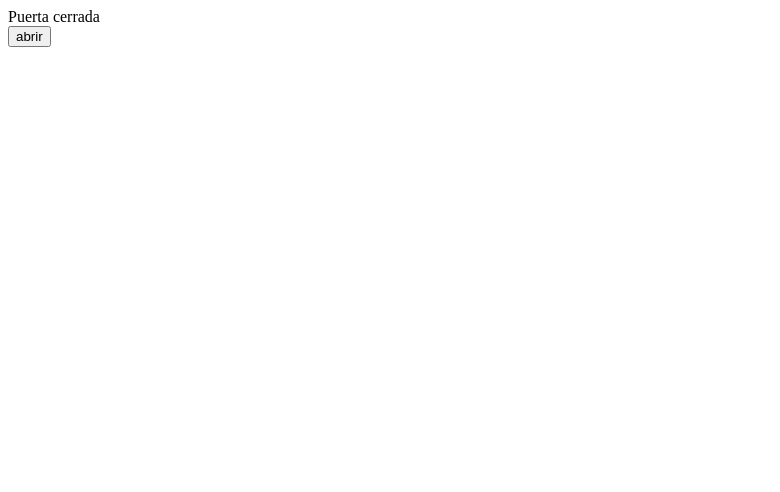
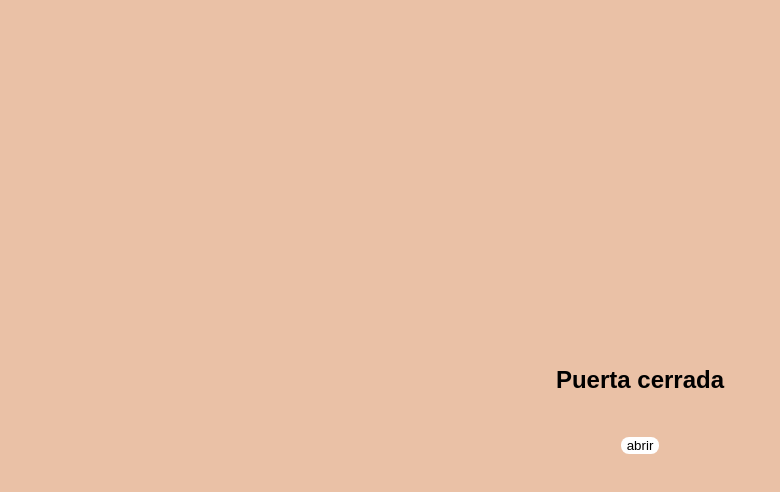
Before and after one commit to EAMR22/Vue-Basico, a plain HTML site: page index.html in a window 1280 px wide. Shown: the whole page, without its empty margins (0-780 px from the left). Drawn offline with nearby package versions, Linux system fonts and the light colour scheme.

Commit message:
estilos reactivos

```diff
--- a/index.html
+++ b/index.html
@@ -14,7 +14,7 @@
             data(){
                 return {
                    text: "Puerta cerrada",
-                   open: false
+                   open: false,
                 };
             },
             watch: {
@@ -29,14 +29,47 @@
             computed: {
                 label() {
                     return this.open ? "cerrar" : "abrir";
-                }
-            },
+                },
+                styles() {
+                        return this.open ? ['open'] : ['closed'];
+                    }
+                },
             template: `
-                <div>{{ text }}</div>
-                <button @click = "open = !open">{{ label }}</button>
+                <div class="container" :class="styles">
+                    <h2><div>{{ text }}</div></h2>
+                    <button @click = "open = !open">{{ label }}</button>
+                </div>
             `
         }).mount("#app");
         console.log(vm);
     </script>
+    <style>
+        html, body {
+            height: 100vh;
+            margin: 0;
+            font-family: Arial, Helvetica, sans-serif;
+        }
+        #app, .container {
+            display: flex;
+            justify-content: center;
+            align-items: center;
+            flex-direction: column;
+            width: 100%;
+            height:100%;
+        }
+        button {
+            margin-top: 24px;
+            border: none;
+            background-color: white;
+            padding: 8px, 24px;
+            border-radius: 8px;
+        }
+        .closed {
+            background-color: #eac1a6;
+        }
+        .open {
+            background-color: #b5e7a0;
+        }
+    </style>
 </body>
 </html>
```
